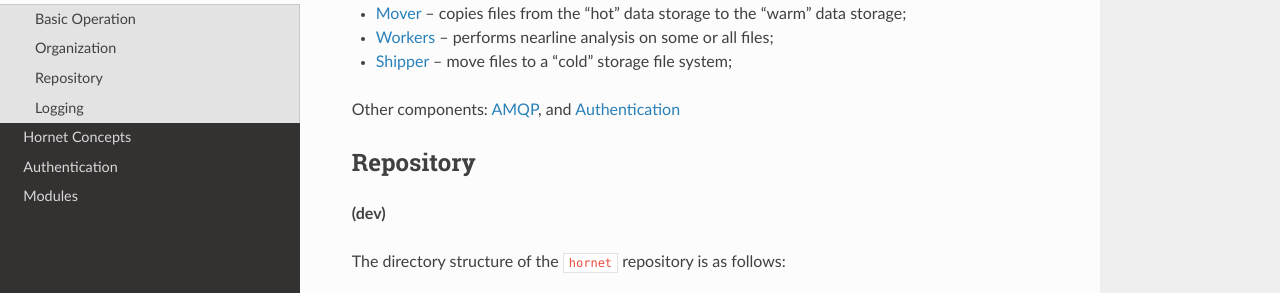
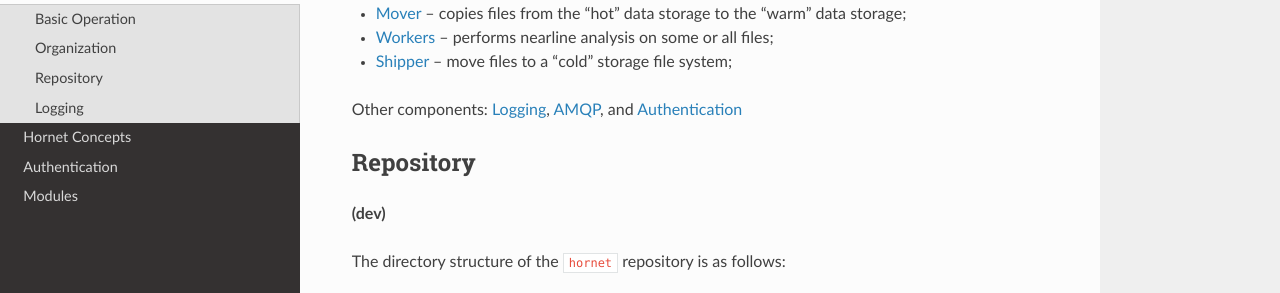
Before and after one commit to project8/hornet, a Sphinx documentation site: the page built from documentation/hornet.rst, in a window 1280 px wide and 900 px high, scrolled down 901 px. Shown: the part 158-451 px from the top of the window. Built offline with Sphinx 7.4.7 and the Read the Docs theme 2.0.0, drawn with Linux system fonts in a browser that asks for light colours; pages that are not in the unit, such as notebooks, are missing from menus.

Commit message:
Added logging documentation

```diff
--- a/documentation/hornet.rst
+++ b/documentation/hornet.rst
@@ -46,7 +46,7 @@
 
 * :doc:`Shipper <modules/shipper>` -- move files to a "cold" storage file system;
 
-Other components: :doc:`AMQP <modules/amqp>`, and :doc:`Authentication <authentication>`
+Other components: :doc:`Logging <modules/logging>`, :doc:`AMQP <modules/amqp>`, and :doc:`Authentication <authentication>`
 
 Repository
 ----------
--- a/documentation/modules/modules.rst
+++ b/documentation/modules/modules.rst
@@ -9,7 +9,7 @@
 .. toctree::
     amqp
     classifier
-    hash
+    logging
     mover
     scheduler
     shipper
```
Also changed, not shown: documentation/modules/logging.rst (added, +17 -0 lines).
